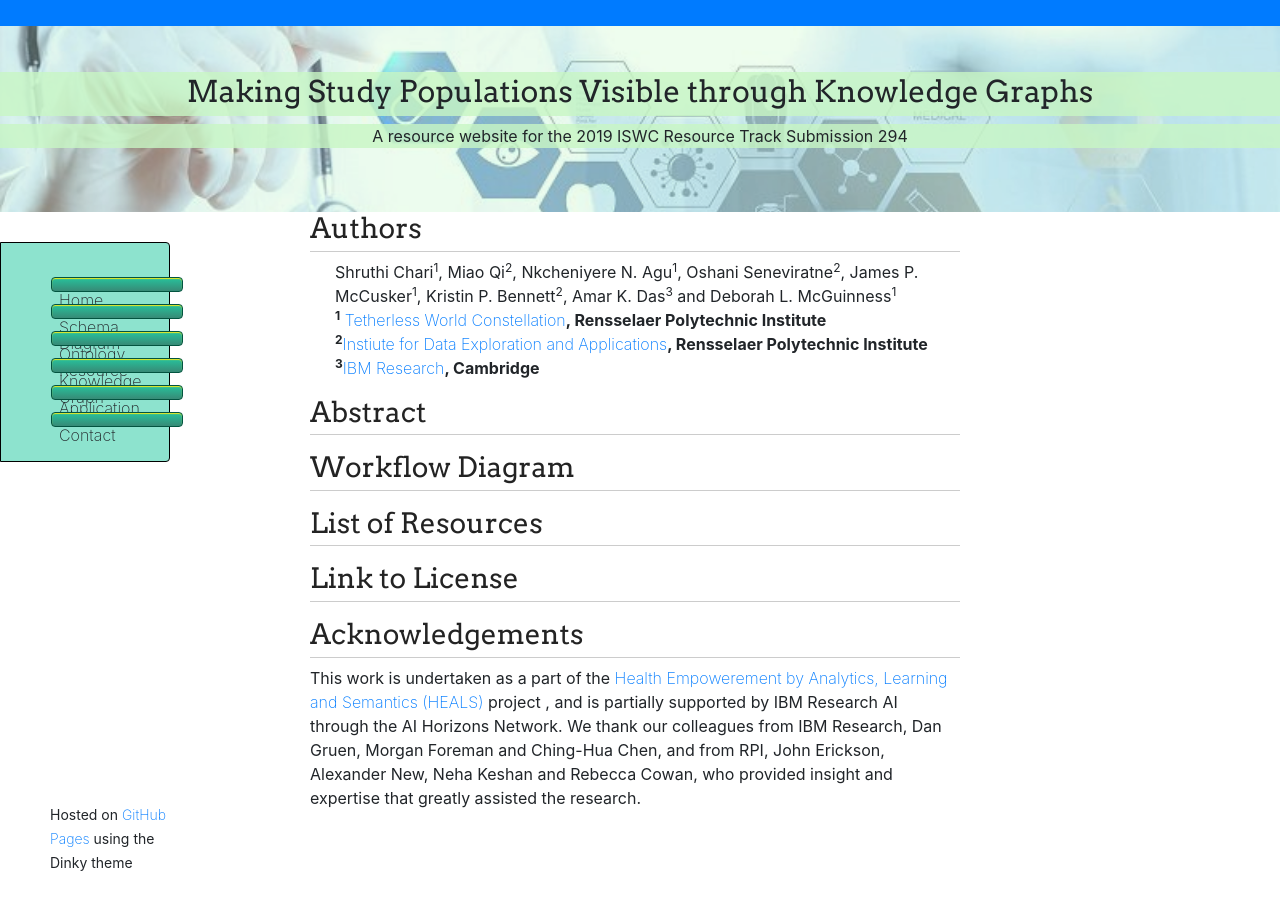
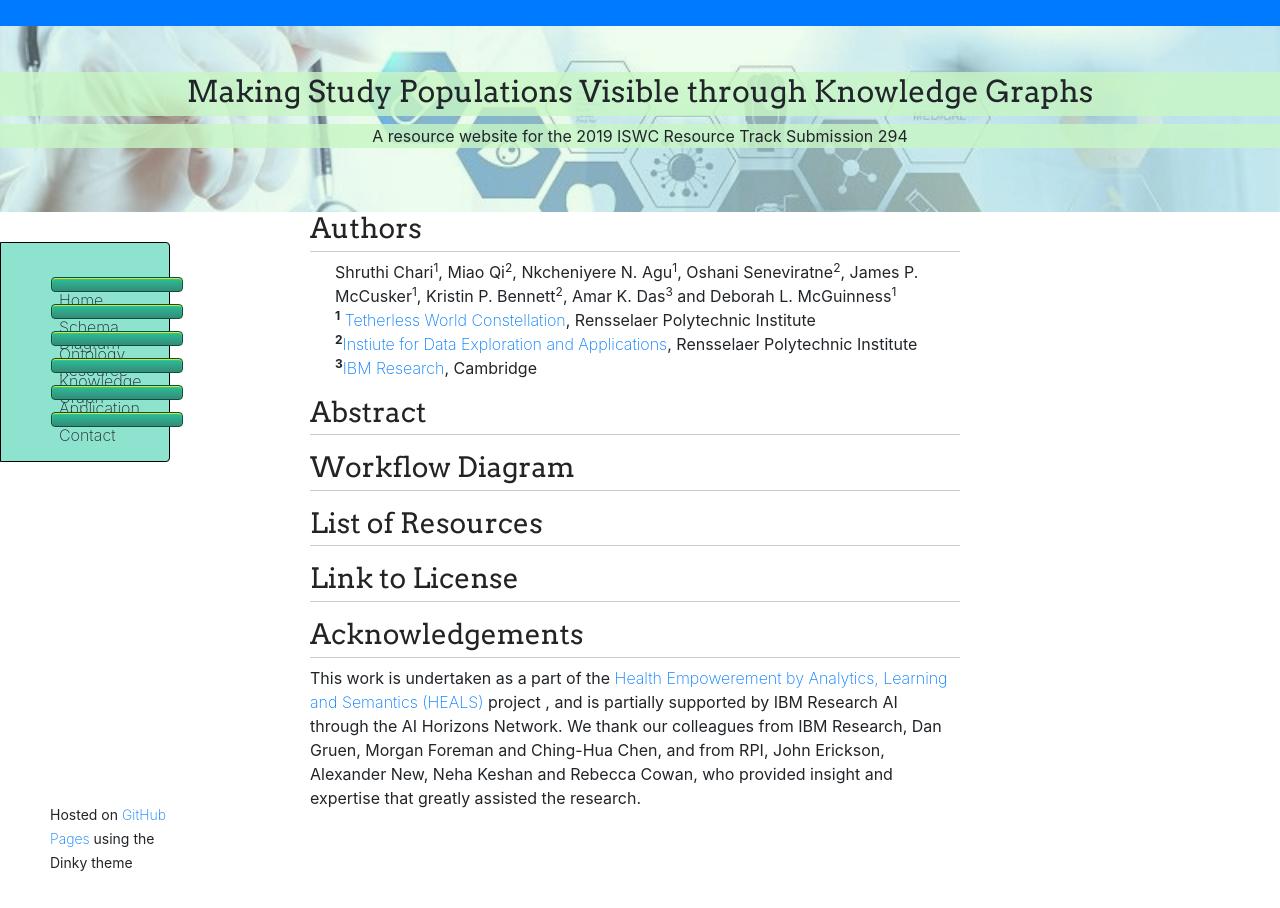
Before and after one commit to tetherless-world/study-cohort-ontology, a Jekyll site: the page built from index.md, in a window 1280 px wide. Built offline with Jekyll 4.4.1, drawn with Linux system fonts in a browser that asks for light colours; nearby versions of some CDN libraries; our own code applies the rules of GitHub Pages for plain Markdown files; library files that are not in the unit come from our copies.

```diff
--- a/index.md
+++ b/index.md
@@ -4,11 +4,11 @@
  <ul>
  Shruthi Chari<sup>1</sup>, Miao Qi<sup>2</sup>, Nkcheniyere N. Agu<sup>1</sup>, Oshani Seneviratne<sup>2</sup>, James P. McCusker<sup>1</sup>, Kristin P. Bennett<sup>2</sup>, Amar K. Das<sup>3</sup> and Deborah L. McGuinness<sup>1</sup>
   <br>
- <strong><sup>1</sup><a href="https://tw.rpi.edu/"> Tetherless World Constellation</a>, Rensselaer Polytechnic Institute</strong>
+ <strong><sup>1</sup><a href="https://tw.rpi.edu/"> Tetherless World Constellation</a></strong>, Rensselaer Polytechnic Institute
  <br>
- <strong><sup>2</sup><a href="https://idea.rpi.edu/">Instiute for Data Exploration and Applications</a>, Rensselaer Polytechnic Institute</strong>
+ <strong><sup>2</sup><a href="https://idea.rpi.edu/">Instiute for Data Exploration and Applications</a></strong>, Rensselaer Polytechnic Institute
  <br>
- <strong><sup>3</sup><a href="http://www.research.ibm.com/">IBM Research</a>, Cambridge</strong>
+ <strong><sup>3</sup><a href="http://www.research.ibm.com/">IBM Research</a></strong>, Cambridge
  </ul>
  </content>
 
```
